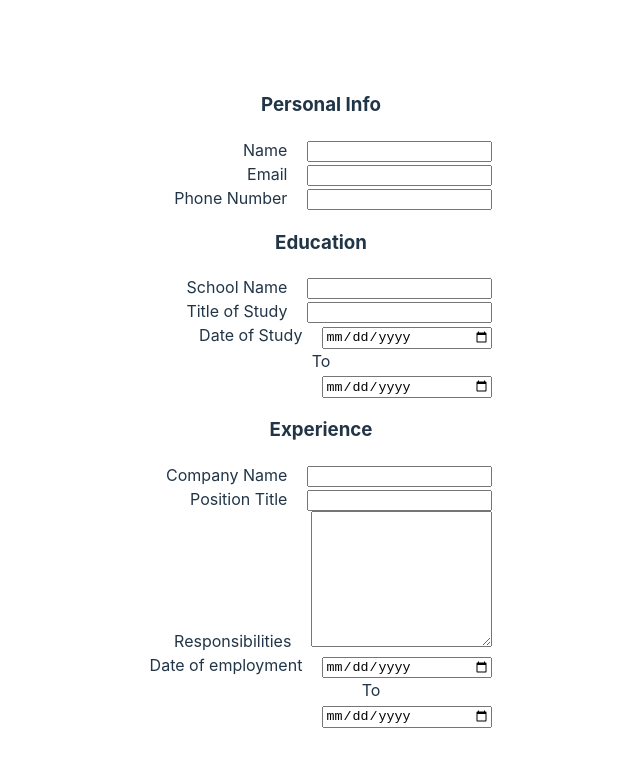
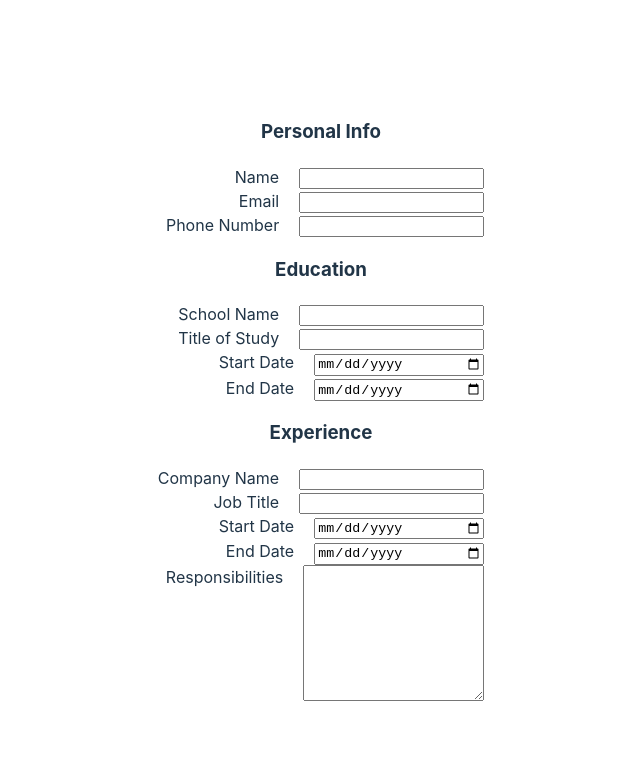
Before and after one commit to Vishnu-Krishnakumar/cvApp, a React (Vite) app: page / in a window 1280 px wide. Shown: the top 766 px of the page, without its empty margins (319-959 px from the left). Built offline with nearby package versions, Linux system fonts and the light colour scheme.

Commit message:
Added first useState for personal info

```diff
--- a/src/App.css
+++ b/src/App.css
@@ -7,6 +7,9 @@
 input{
   min-width: 165px;
 }
+label{
+
+}
 .info{
   display:flex;
   flex-direction: column;
@@ -15,12 +18,13 @@ input{
 .info h3{
   align-self: center;
 }
-.info label{
-  padding-right: 20px;
+.info input{
+  margin-left: 20px;
 }
 textarea{
   min-width: 165px;
-  min-height: 130px
+  min-height: 130px;
+  margin-left: 20px;
 }
 .logo {
   height: 6em;
--- a/src/App.jsx
+++ b/src/App.jsx
@@ -2,78 +2,42 @@ import { useState } from 'react'
 import reactLogo from './assets/react.svg'
 import viteLogo from '/vite.svg'
 import './App.css'
-
-function Input({formType = "text", idName}){
-  console.log(formType)
-  return <input id = {idName} type = {formType}></input>
-}
-
-function Label({title}){
-  return <label>{title}</label>
-}
+import { Section } from './components/section'
 
 function App() {
+   const [personal, setPersonal] = useState({name:'',email:'',phoneNumber:''});
+   function changeHandler(e){
+    let key = e.target.id;
+    setPersonal({[key]:e.target.value})
+   }
   return (
     <>
-    <div className ="info" id ="personalInfo">
-      <h3>Personal Info</h3>
-      <div>
-        <Label title ={"Name"}/>
-        <Input/>
+      <div className ="info" id ="personalInfo">
+        <h3>Personal Info</h3>
+        <Section title = "Name" idName = "name" changeFunction ={changeHandler}/>
+        <Section title = "Email" idName = "email" changeFunction ={changeHandler}/>
+        <Section title = "Phone Number" idName = "phoneNumber" changeFunction ={changeHandler}/>
+      </div>
+      <div className ="info" id ="educationInfo">
+        <h3>Education</h3>
+        <Section title = "School Name" idName = "schoolName"/>
+        <Section title = "Title of Study" idName = "degreeName"/>
+        <Section title = "Start Date" inputType = "date" idName = "startDate" />
+        <Section title = "End Date" inputType = "date"  idName = "endDate"/>
+      </div>
+      <div className ="info" id ="experienceInfo">
+        <h3>Experience</h3>
+        <Section title = "Company Name" idName = "companyName"/>
+        <Section title = "Job Title" idName = "jobTitle"/>
+        <Section title = "Start Date" inputType = "date" idName = "startDate" />
+        <Section title = "End Date" inputType = "date" idName = "endDate" />
+        <Section title ="Responsibilities" inputType= "textArea" idName = "responsibilities"/>
       </div>
       <div>
-      <Label title = {"Email"}/>
-      <Input/>
+
+        {personal.name } {personal.email}
+
       </div>
-      <div>
-      <Label title = {"Phone Number"}/>
-      <Input/>
-      </div>
-    </div>
-    <div className ="info" id = "education">
-      <h3>Education</h3>
-      <div>
-        <Label title ={"School Name"}/>
-        <Input/>
-      </div>
-      <div>
-        <Label title ={"Title of Study"}/>
-        <Input/>
-      </div>
-      <div>
-        <Label title ={"Date of Study"}/>
-        <Input idName ="start" formType = {"date"}/>
-      </div>
-      <div style={{alignSelf:"center"}}>To</div>
-      <div>
-        <Input idName ="end" formType = {"date"}/>
-      </div>
-    </div>
-    <div className ="info" id ="experience">
-      <h3>Experience</h3>
-      <div>
-        <Label title ={"Company Name"}/>
-        <Input/>
-      </div>
-      <div>
-        <Label title ={"Position Title"}/>
-        <Input/>
-      </div>
-
-      <div>
-        <Label title ={"Responsibilities"}/>
-        <textarea></textarea>
-      </div>
-      <div>
-        <Label title ={"Date of employment"}/>
-        <Input idName ="start" formType = {"date"}/>
-      </div>
-      <div style={{alignSelf:"center",marginLeft:100}}>To</div>
-      <div>
-        <Input idName ="end" formType = {"date"}/>
-      </div>
-
-    </div>
     </>
   )
 
--- /dev/null
+++ b/src/components/input.jsx
@@ -0,0 +1,5 @@
+export function Input({formType = "text", idName,changeFunction}){
+
+    return <input id = {idName} type = {formType} onChange ={changeFunction}></input>
+
+  }
--- /dev/null
+++ b/src/components/section.jsx
@@ -0,0 +1,17 @@
+import { Input } from "./input"
+export function Section({title, inputType,idName,changeFunction}){
+    if(inputType === 'textArea'){
+      return (
+        <div>
+          <label >
+            {title}
+            <textarea style={{verticalAlign:"top"}} name ="responsibilities"></textarea>
+          </label>
+        </div>)
+    }
+    return <div>
+              <label>
+                {title}
+                <Input formType={inputType} idName={idName} changeFunction={changeFunction}/></label>
+           </div>
+  }
```
